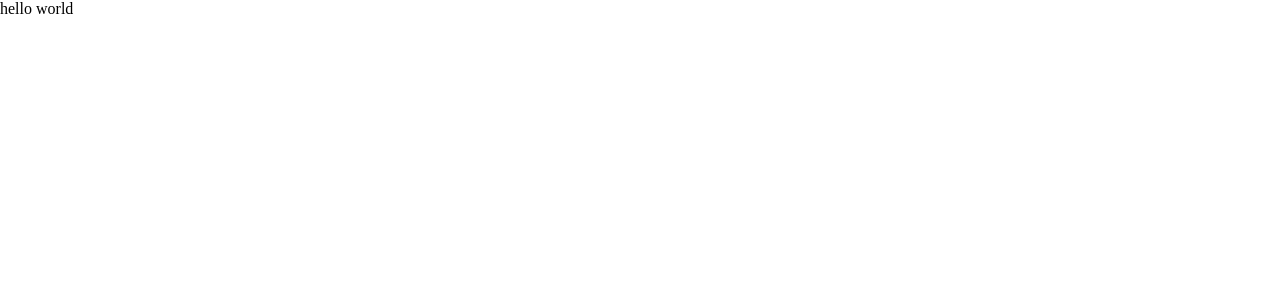
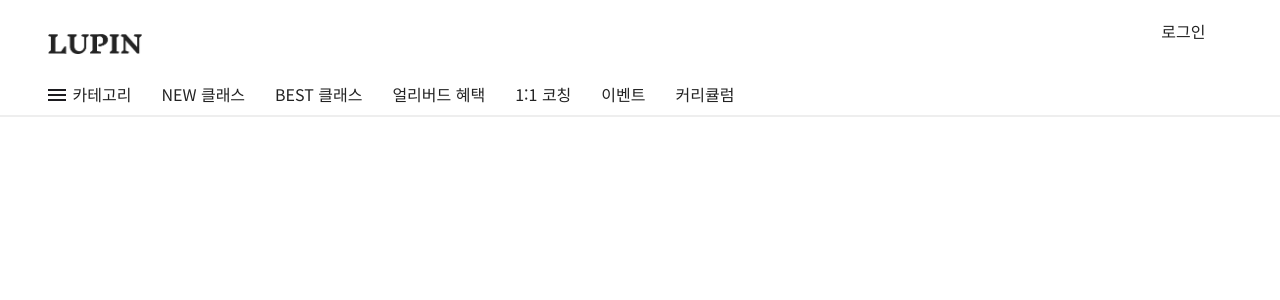
Before and after one commit to yonaisgood/MoneyLupin, a React (Create React App) app: page / in a window 1280 px wide. Shown: the top 300 px of the page. Built offline with nearby package versions, Linux system fonts and the light colour scheme.

Commit message:
feat: 전역 스타일/헤더 마크업 작업

```diff
--- a/public/index.html
+++ b/public/index.html
@@ -1,14 +1,18 @@
 <!DOCTYPE html>
 <html lang="ko">
-
   <head>
     <meta charset="utf-8" />
     <meta name="viewport" content="width=device-width, initial-scale=1" />
-  <title>React App</title>
+    <link rel="preconnect" href="https://fonts.googleapis.com" />
+    <link rel="preconnect" href="https://fonts.gstatic.com" crossorigin />
+    <link
+      href="https://fonts.googleapis.com/css2?family=Noto+Sans+KR:wght@400;500;700&display=swap"
+      rel="stylesheet"
+    />
+    <title>Lopin</title>
   </head>
 
   <body>
     <div id="root"></div>
   </body>
-
 </html>
--- a/src/App.js
+++ b/src/App.js
@@ -1,8 +1,17 @@
+import { BrowserRouter, Routes, Route } from 'react-router-dom';
+import Home from './pages/Home';
+import GlobalStyle from './GlobalStyle';
+
 function App() {
   return (
-    <div>
-      hello world
-    </div>
+    <>
+      <GlobalStyle />
+      <BrowserRouter>
+        <Routes>
+          <Route path='/' Component={Home}></Route>
+        </Routes>
+      </BrowserRouter>
+    </>
   );
 }
 export default App;
--- /dev/null
+++ b/src/GlobalStyle.jsx
@@ -0,0 +1,56 @@
+import { createGlobalStyle } from 'styled-components';
+
+const GlobalStyle = createGlobalStyle`
+  * {
+    box-sizing: border-box;
+  }
+
+  :root {
+    font-size: 10px;
+    font-family: 'Noto Sans KR', sans-serif;
+
+    --gray-100: #eee;
+    --gray-200: #a7a7a7;
+    --gray-300: #7a7a7a;
+    --black-color: #232323;
+
+    --error-color: #EB5757;
+
+    --brand-color: #7754F3;
+    --brand-color-light: #CEC2FD;
+  }
+
+  body {
+    color: inherit;
+  }
+
+  a {
+    color: inherit;
+    text-decoration: none;
+  }
+
+  button, input, textarea {
+    padding: 0;
+    border: none;
+    font-size: inherit;
+    font-weight: inherit;
+    color: inherit;
+    background-color: inherit;
+  }
+
+  button {
+    cursor: pointer;
+  }
+
+  ol, ul, li {
+    list-style: none;
+  }
+
+  img {
+    display: block;
+    width: 100%;
+    height: 100%;
+  }
+`;
+
+export default GlobalStyle;
--- /dev/null
+++ b/src/components/Header.jsx
@@ -0,0 +1,102 @@
+import { styled } from 'styled-components';
+import logo from '../assets/images/logo.png';
+import { Link } from 'react-router-dom';
+
+const Header = () => {
+  return (
+    <StyledHeader>
+      <div>
+        <h1>
+          <Link to='/'>
+            <img src={logo} alt='lupin 로고' />
+          </Link>
+        </h1>
+
+        <button>
+          <span className='hamburger'>
+            <span></span>
+            <span></span>
+            <span></span>
+          </span>
+          카테고리
+        </button>
+        <nav>
+          <ul>
+            <li>
+              <Link to='/'>NEW 클래스</Link>
+            </li>
+            <li>
+              <Link to='/'>BEST 클래스</Link>
+            </li>
+            <li>
+              <Link to='/'>얼리버드 혜택</Link>
+            </li>
+            <li>
+              <Link to='/'>1:1 코칭</Link>
+            </li>
+            <li>
+              <Link to='/'>이벤트</Link>
+            </li>
+            <li>
+              <Link to='/'>커리큘럼</Link>
+            </li>
+          </ul>
+        </nav>
+        <Link to='/login' id='login'>
+          로그인
+        </Link>
+      </div>
+    </StyledHeader>
+  );
+};
+
+const StyledHeader = styled.header`
+  div {
+    position: relative;
+    padding: 34px 0 12px; // 확인 필요
+    max-width: 1185px; // 확인 필요
+    margin: auto;
+    font-size: 16px;
+    color: var(--black-color);
+  }
+  border-bottom: 2px solid var(--gray-100); // 확인 필요
+  h1 {
+    margin: 0;
+    margin-bottom: 31px;
+    width: 94px;
+  }
+  img {
+    aspect-ratio: 94 / 20;
+  }
+  .hamburger {
+    display: inline-block;
+    margin-right: 7px;
+    span {
+      display: block;
+      width: 18px;
+      height: 2px;
+      background: #1c1b1f; // 확인 필요
+    }
+    span + span {
+      margin-top: 3px;
+    }
+  }
+  nav {
+    display: inline-block;
+  }
+  ul {
+    margin: 0;
+    padding: 0;
+  }
+  li {
+    margin-left: 30px;
+    display: inline-block;
+  }
+  #login {
+    position: absolute;
+    top: 22px;
+    right: 27px;
+  }
+`;
+
+export default Header;
--- /dev/null
+++ b/src/pages/Home.jsx
@@ -0,0 +1,11 @@
+import Header from '../components/Header';
+
+const Home = () => {
+  return (
+    <>
+      <Header></Header>
+    </>
+  );
+};
+
+export default Home;
```
Also changed, not shown: src/assets/images/logo.png (added). Lines whose indentation alone changed are shown as unchanged.
